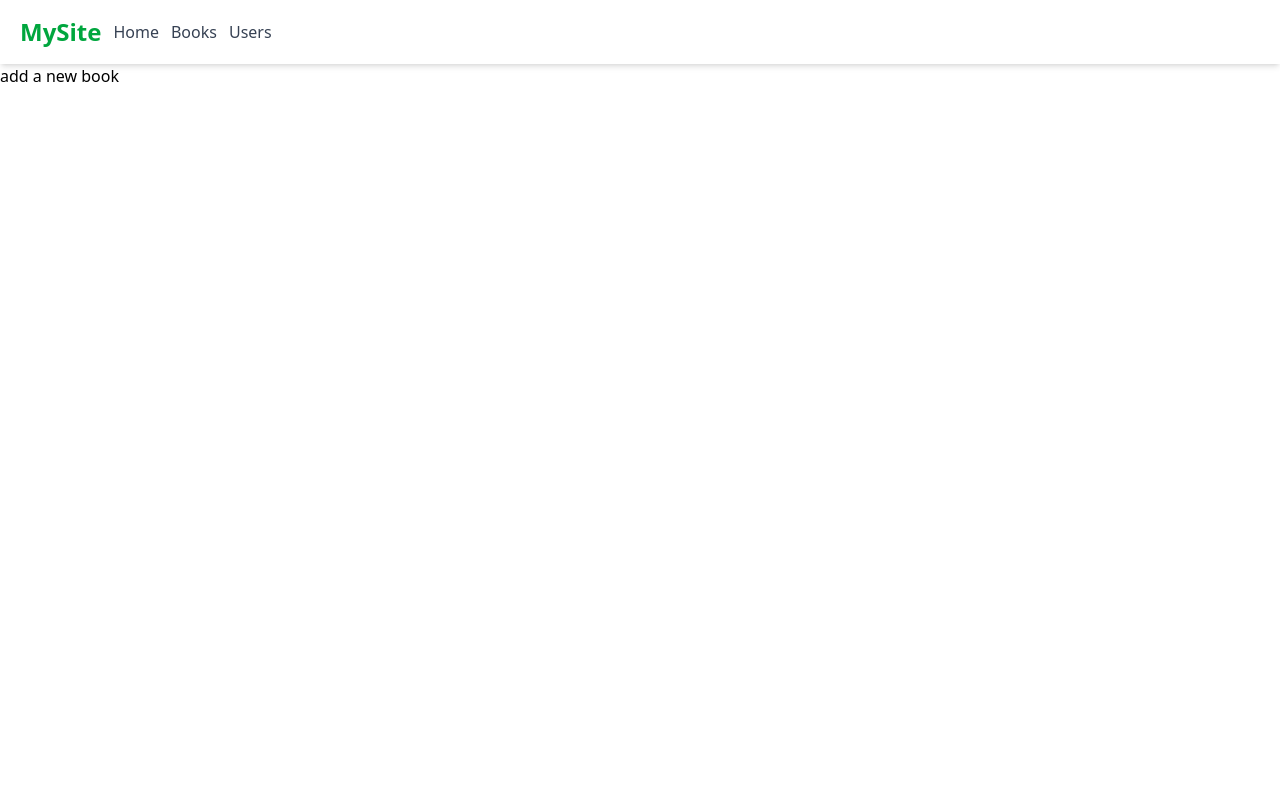
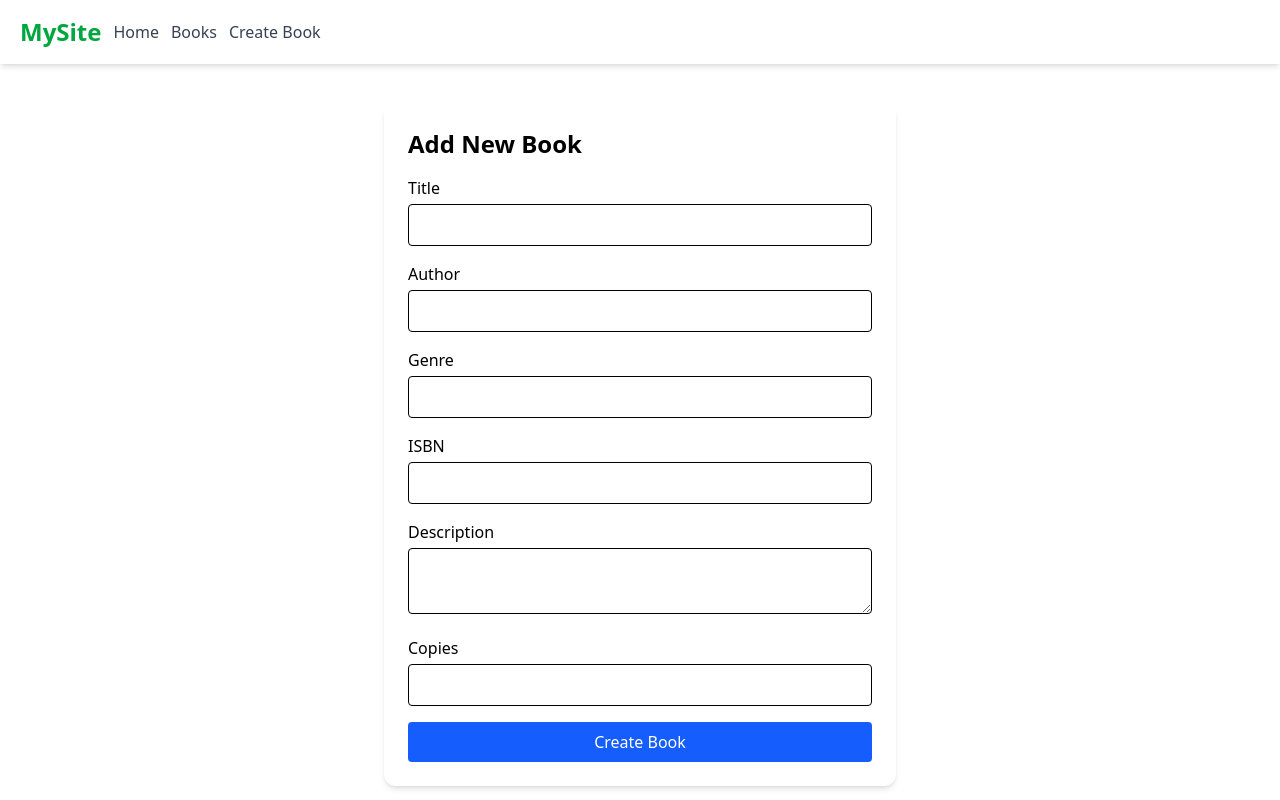
Before and after one commit to tanveer19/L2-B5-Assignment-4-Front, a React (Vite) app: page /create-book in a window 1280 px wide. Built offline with nearby package versions, Linux system fonts and the light colour scheme.

Commit message:
CreateBook page

```diff
--- a/package.json
+++ b/package.json
@@ -14,8 +14,10 @@
     "@tailwindcss/vite": "^4.1.11",
     "react": "^19.1.0",
     "react-dom": "^19.1.0",
+    "react-hook-form": "^7.59.0",
     "react-redux": "^9.2.0",
     "react-router": "^7.6.3",
+    "react-toastify": "^11.0.5",
     "tailwindcss": "^4.1.11"
   },
   "devDependencies": {
--- a/src/App.tsx
+++ b/src/App.tsx
@@ -1,11 +1,14 @@
 import { Outlet } from "react-router";
 import Navbar from "./components/layout/Navbar";
+import { ToastContainer } from "react-toastify";
+import "react-toastify/dist/ReactToastify.css";
 
 function App() {
   return (
     <div>
       <Navbar></Navbar>
       <Outlet></Outlet>
+      <ToastContainer position="top-right" autoClose={3000} />
     </div>
   );
 }
--- a/src/components/layout/Navbar.tsx
+++ b/src/components/layout/Navbar.tsx
@@ -19,10 +19,10 @@ const Navbar = () => {
           Books
         </Link>
         <Link
-          to="/Users"
+          to="/create-book"
           className="text-gray-700 hover:text-green-600 font-medium"
         >
-          Users
+          Create Book
         </Link>
         <div className="ml-auto"></div>
       </nav>
--- a/src/pages/CreateBook.tsx
+++ b/src/pages/CreateBook.tsx
@@ -1,9 +1,126 @@
-const createBook = () => {
+import { useForm } from "react-hook-form";
+import { toast } from "react-toastify";
+import type { Book } from "../types";
+import { useNavigate } from "react-router";
+import { useCreateBookMutation } from "../redux/features/books/booksApi";
+
+type CreateBookFormValues = Omit<Book, "_id" | "available">;
+
+const CreateBook = () => {
+  const {
+    register,
+    handleSubmit,
+    reset,
+    formState: { errors },
+  } = useForm<CreateBookFormValues>();
+
+  const [createBook, { isLoading }] = useCreateBookMutation();
+  const navigate = useNavigate();
+
+  const onSubmit = async (data: CreateBookFormValues) => {
+    try {
+      const payload = { ...data, available: data.copies > 0 };
+      await createBook(payload).unwrap();
+      toast.success("Book created successfully!");
+      reset();
+      navigate("/books");
+    } catch (err) {
+      console.error("Failed to create book:", err);
+      toast.error("Failed to create book. Please try again.");
+    }
+  };
+
   return (
-    <div>
-      <h1>add a new book</h1>
+    <div className="max-w-lg mx-auto mt-10 p-6 bg-white rounded-xl shadow-md">
+      <h1 className="text-2xl font-bold mb-4">Add New Book</h1>
+      <form onSubmit={handleSubmit(onSubmit)} className="space-y-4">
+        <div>
+          <label className="block mb-1">Title</label>
+          <input
+            type="text"
+            {...register("title", { required: "Title is required" })}
+            className="w-full border p-2 rounded"
+          />
+          {errors.title && (
+            <p className="text-red-500 text-sm">{errors.title.message}</p>
+          )}
+        </div>
+
+        <div>
+          <label className="block mb-1">Author</label>
+          <input
+            type="text"
+            {...register("author", { required: "Author is required" })}
+            className="w-full border p-2 rounded"
+          />
+          {errors.author && (
+            <p className="text-red-500 text-sm">{errors.author.message}</p>
+          )}
+        </div>
+
+        <div>
+          <label className="block mb-1">Genre</label>
+          <input
+            type="text"
+            {...register("genre", { required: "Genre is required" })}
+            className="w-full border p-2 rounded"
+          />
+          {errors.genre && (
+            <p className="text-red-500 text-sm">{errors.genre.message}</p>
+          )}
+        </div>
+
+        <div>
+          <label className="block mb-1">ISBN</label>
+          <input
+            type="text"
+            {...register("isbn", { required: "ISBN is required" })}
+            className="w-full border p-2 rounded"
+          />
+          {errors.isbn && (
+            <p className="text-red-500 text-sm">{errors.isbn.message}</p>
+          )}
+        </div>
+
+        <div>
+          <label className="block mb-1">Description</label>
+          <textarea
+            {...register("description", {
+              required: "Description is required",
+            })}
+            className="w-full border p-2 rounded"
+          />
+          {errors.description && (
+            <p className="text-red-500 text-sm">{errors.description.message}</p>
+          )}
+        </div>
+
+        <div>
+          <label className="block mb-1">Copies</label>
+          <input
+            type="number"
+            {...register("copies", {
+              required: "Copies is required",
+              valueAsNumber: true,
+              min: { value: 0, message: "Copies cannot be negative" },
+            })}
+            className="w-full border p-2 rounded"
+          />
+          {errors.copies && (
+            <p className="text-red-500 text-sm">{errors.copies.message}</p>
+          )}
+        </div>
+
+        <button
+          type="submit"
+          disabled={isLoading}
+          className="w-full bg-blue-600 text-white p-2 rounded hover:bg-blue-700"
+        >
+          {isLoading ? "Creating..." : "Create Book"}
+        </button>
+      </form>
     </div>
   );
 };
 
-export default createBook;
+export default CreateBook;
--- a/src/redux/features/books/booksApi.ts
+++ b/src/redux/features/books/booksApi.ts
@@ -13,7 +13,7 @@ export const booksApi = baseApi.injectEndpoints({
     // GET single book by ID
     getBookById: builder.query<Book, string>({
       query: (id) => `/books/${id}`,
-      providesTags: (result, error, id) => [{ type: "Books", id }],
+      providesTags: (_result, _error, id) => [{ type: "Books", id }],
     }),
 
     // CREATE a new book
@@ -33,7 +33,7 @@ export const booksApi = baseApi.injectEndpoints({
         method: "PATCH",
         body: data,
       }),
-      invalidatesTags: (result, error, { id }) => [
+      invalidatesTags: (_result, _error, { id }) => [
         { type: "Books", id },
         "Books",
       ],
@@ -45,7 +45,10 @@ export const booksApi = baseApi.injectEndpoints({
         url: `/books/${id}`,
         method: "DELETE",
       }),
-      invalidatesTags: (result, error, id) => [{ type: "Books", id }, "Books"],
+      invalidatesTags: (_result, _error, id) => [
+        { type: "Books", id },
+        "Books",
+      ],
     }),
 
     // BORROW a book
```
Also changed, not shown: 1 other file (tests, documents, lock files or other folders).
